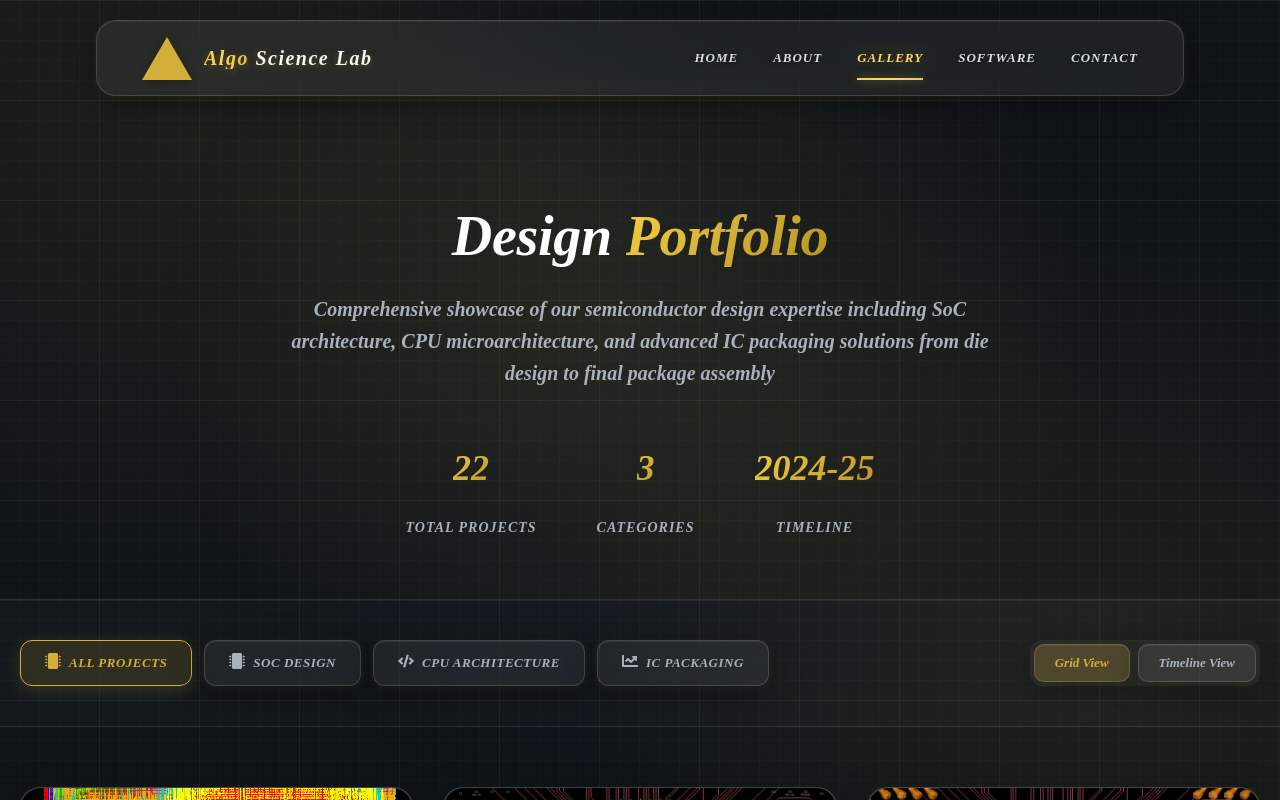
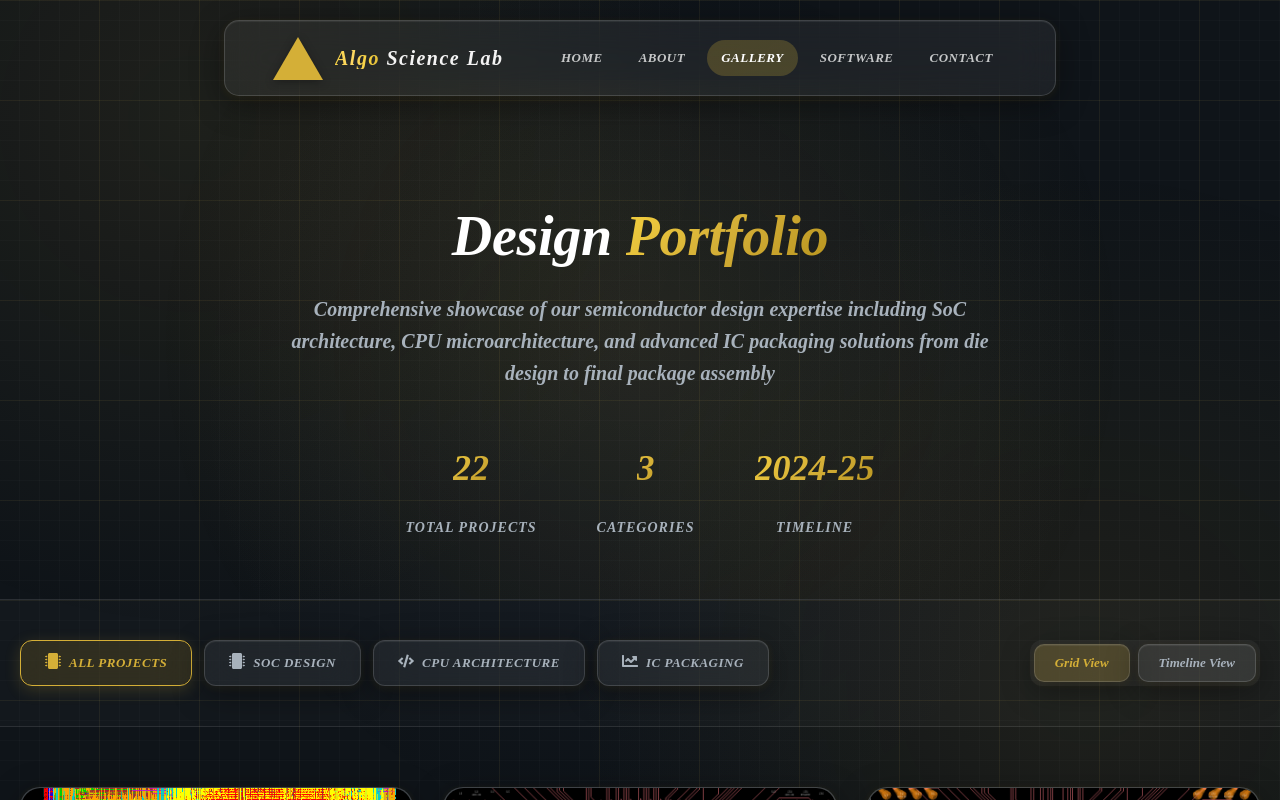
Before and after one commit to AlgoscienceLab/website, a React (Vite) app: page /gallery in a window 1280 px wide. Shown: the top 800 px of the page. Built offline with nearby package versions, Linux system fonts and the light colour scheme.

Commit message:
feat: Enhance Navbar styles for improved aesthetics and responsiveness; update layout, colors, and transitions

```diff
--- a/src/components/Navbar.css
+++ b/src/components/Navbar.css
@@ -3,22 +3,36 @@
   top: 20px;
   left: 50%;
   transform: translateX(-50%);
-  width: 85%;
+  width: 65%;
   max-width: 1200px;
   z-index: 1000;
-  padding: 12px 25px;
+  padding: 12px 28px;
   transition: all 0.4s cubic-bezier(0.4, 0, 0.2, 1);
-  background: rgba(15, 20, 25, 0.9);
-  border-radius: 20px;
-  border: 1px solid rgba(212, 175, 55, 0.2);
+  background: rgba(209, 230, 149, 0.049);
+  backdrop-filter: blur(5px);
+  -webkit-backdrop-filter: blur(30px);
+  border-radius: 15px;
+  border: 30px solid rgba(247, 207, 77, 0.733);
+  box-shadow:
+    0 8px 32px rgba(0, 0, 0, 0.2),
+    0 4px 16px rgba(0, 0, 0, 0.1),
+    0 0 20px rgba(212, 175, 55, 0.15),
+    inset 0 1px 0 rgba(255, 255, 255, 0.1);
 }
 
 .navbar.scrolled {
-  padding: 10px 25px;
+  padding: 10px 28px;
   top: 10px;
   width: 80%;
-  background: rgba(15, 20, 25, 0.95);
-  border-radius: 24px;
+  background: rgba(255, 255, 255, 0.08);
+  backdrop-filter: blur(35px);
+  -webkit-backdrop-filter: blur(35px);
+  border: 2px solid rgba(212, 175, 55, 0.5);
+  box-shadow:
+    0 12px 48px rgba(0, 0, 0, 0.25),
+    0 6px 24px rgba(0, 0, 0, 0.15),
+    0 0 30px rgba(212, 175, 55, 0.2),
+    inset 0 1px 0 rgba(255, 255, 255, 0.15);
 }
 
 .navbar-content {
@@ -37,13 +51,12 @@
   font-style: italic;
   transition: all 0.3s ease;
   color: rgba(255, 255, 255, 0.95);
-  text-shadow: 0 2px 8px rgba(212, 175, 55, 0.3);
+  text-shadow: none;
 }
 
 .logo:hover {
   transform: scale(1.05);
-  filter: drop-shadow(0 0 20px rgba(244, 208, 63, 0.6));
-  text-shadow: 0 2px 12px rgba(212, 175, 55, 0.5);
+  filter: drop-shadow(0 2px 8px rgba(212, 175, 55, 0.3));
 }
 
 .logo-text {
@@ -53,7 +66,7 @@
 
 .nav-links {
   display: flex;
-  gap: 35px;
+  gap: 8px;
   align-items: center;
 }
 
@@ -62,48 +75,29 @@
   font-weight: 700;
   font-style: italic;
   font-size: 13px;
-  letter-spacing: 1px;
+  letter-spacing: 0.5px;
   text-transform: uppercase;
   position: relative;
-  padding: 6px 0;
+  padding: 7px 14px;
   transition: all 0.3s ease;
-  color: rgba(255, 255, 255, 0.85);
-  text-shadow: 0 1px 4px rgba(0, 0, 0, 0.3);
+  color: rgba(255, 255, 255, 0.75);
+  text-shadow: none;
+  border-radius: 22px;
 }
 
 .nav-link::after {
-  content: '';
-  position: absolute;
-  bottom: -5px;
-  left: 0;
-  width: 0;
-  height: 2px;
-  background: linear-gradient(90deg,
-    var(--light-gold),
-    var(--glow-gold),
-    var(--text-gold)
-  );
-  box-shadow: 0 0 8px rgba(244, 208, 63, 0.5);
-  transition: width 0.3s ease;
+  display: none;
 }
 
 .nav-link:hover {
   color: rgba(255, 255, 255, 1);
-  text-shadow:
-    0 0 15px rgba(244, 208, 63, 0.6),
-    0 2px 8px rgba(0, 0, 0, 0.4);
-}
-
-.nav-link:hover::after,
-.nav-link.active::after {
-  width: 100%;
+  background: rgba(212, 175, 55, 0.15);
 }
 
 .nav-link.active {
-  color: var(--glow-gold);
-  text-shadow:
-    0 0 20px rgba(244, 208, 63, 0.7),
-    0 2px 8px rgba(0, 0, 0, 0.4);
+  color: rgba(255, 255, 255, 1);
+  background: linear-gradient(135deg, rgba(212, 175, 55, 0.25), rgba(244, 208, 63, 0.2));
+  font-weight: 900;
 }
 
 .menu-toggle {
@@ -131,7 +125,9 @@
   left: 0;
   width: 100%;
   height: 100vh;
-  background: rgba(15, 20, 25, 0.95);
+  background: rgba(0, 0, 0, 0.4);
+  backdrop-filter: blur(8px);
+  -webkit-backdrop-filter: blur(8px);
   z-index: 998;
   opacity: 0;
   pointer-events: none;
@@ -148,69 +144,95 @@
 @media (max-width: 768px) {
   .navbar {
     width: 90%;
-    padding: 12px 20px;
+    padding: 10px 18px;
+    border-radius: 35px;
+    top: 12px;
+  }
+
+  .navbar.scrolled {
+    padding: 8px 18px;
+    top: 8px;
+    width: 85%;
+  }
+
+  .logo {
+    font-size: 18px;
+    gap: 10px;
+  }
+
+  .logo-text {
+    font-size: 16px;
+    letter-spacing: 1px;
   }
 
   .menu-toggle {
     display: block;
+    font-size: 20px;
+    padding: 6px 10px;
   }
 
   .nav-links {
     position: fixed;
-    top: 0;
-    right: -100%;
-    height: 100vh;
-    width: 100%;
-    background: rgba(15, 20, 25, 0.98);
-    border: none;
+    top: 20%;
+    left: 50%;
+    transform: translate(-50%, 0) scale(0.9);
+    height: auto;
+    width: 85%;
+    max-width: 400px;
+    background: rgba(255, 255, 255, 0.95);
+    backdrop-filter: blur(30px);
+    -webkit-backdrop-filter: blur(30px);
+    border: 1px solid rgba(255, 255, 255, 0.6);
+    border-radius: 30px;
     flex-direction: column;
     justify-content: center;
     align-items: center;
-    gap: 25px;
-    padding: 40px;
-    transition: right 0.4s cubic-bezier(0.4, 0, 0.2, 1);
+    gap: 4px;
+    padding: 30px 25px;
+    transition: all 0.4s cubic-bezier(0.4, 0, 0.2, 1);
     z-index: 999;
+    opacity: 0;
+    pointer-events: none;
+    box-shadow:
+      0 20px 60px rgba(0, 0, 0, 0.2),
+      0 8px 24px rgba(0, 0, 0, 0.1),
+      inset 0 1px 0 rgba(255, 255, 255, 1),
+      inset 0 -1px 0 rgba(0, 0, 0, 0.05);
   }
 
   .nav-links.active {
-    right: 0;
+    transform: translate(-50%, 0) scale(1);
+    opacity: 1;
+    pointer-events: all;
   }
 
   .nav-link {
-    font-size: 24px;
-    width: auto;
+    font-size: 16px;
+    width: 100%;
     text-align: center;
-    color: rgba(255, 255, 255, 0.85);
-    padding: 10px 0;
+    color: rgba(15, 20, 25, 0.75);
+    padding: 14px 24px;
     background: transparent;
     border: none;
-    border-radius: 0;
+    border-radius: 20px;
     transition: all 0.3s ease;
     position: relative;
   }
 
   .nav-link::after {
-    content: '';
-    position: absolute;
-    bottom: 0;
-    left: 50%;
-    transform: translateX(-50%);
-    width: 0;
-    height: 2px;
-    background: var(--gold);
-    transition: width 0.3s ease;
+    display: none;
   }
 
-  .nav-link:hover::after,
-  .nav-link.active::after {
-    width: 100%;
+  .nav-link:hover {
+    background: rgba(212, 175, 55, 0.1);
+    color: rgba(15, 20, 25, 1);
+    transform: scale(1.02);
   }
 
-  .nav-link:hover,
   .nav-link.active {
-    background: transparent;
-    color: var(--gold);
-    transform: scale(1.05);
+    background: linear-gradient(135deg, rgba(212, 175, 55, 0.25), rgba(244, 208, 63, 0.2));
+    color: rgba(15, 20, 25, 1);
+    font-weight: 900;
   }
 
   .logo-text {
@@ -221,3 +243,26 @@
     font-size: 24px;
   }
 }
+
+/* Medium Screens */
+@media (max-width: 1024px) and (min-width: 769px) {
+  .navbar {
+    width: 92%;
+    padding: 14px 28px;
+    border-radius: 45px;
+  }
+
+  .navbar.scrolled {
+    padding: 11px 28px;
+    width: 88%;
+  }
+
+  .logo {
+    font-size: 20px;
+  }
+
+  .nav-link {
+    font-size: 13px;
+    padding: 7px 14px;
+  }
+}
```
